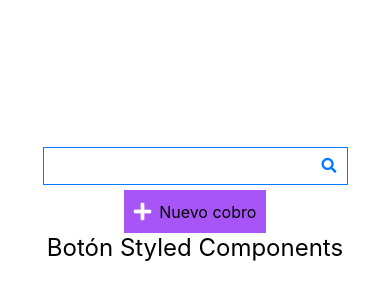
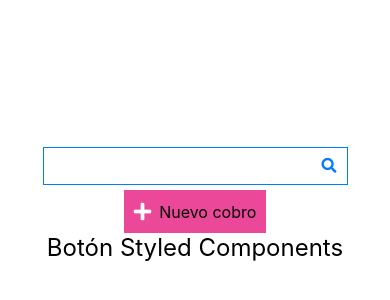
Before and after one commit to aitorxoborg/pruebaReactNative, a React Native app: screen / in a window 390 px wide. Shown: the part 210-510 px from the top of the page. Built offline with nearby package versions, Linux system fonts and the light colour scheme.

Commit message:
no exportar colors, solo funcion color

```diff
--- a/src/colors.ts
+++ b/src/colors.ts
@@ -1,4 +1,4 @@
-export const colors = {
+const colors = {
     archivex: {
         50: "#E0F3FF",
         100: "#BDE6FF",
@@ -320,7 +320,7 @@ export const colors = {
     },
 }
 
-export const defaultColor = 'purple'
+export const defaultColor = 'pink'
 
 export const color = colors[defaultColor];
 
```
